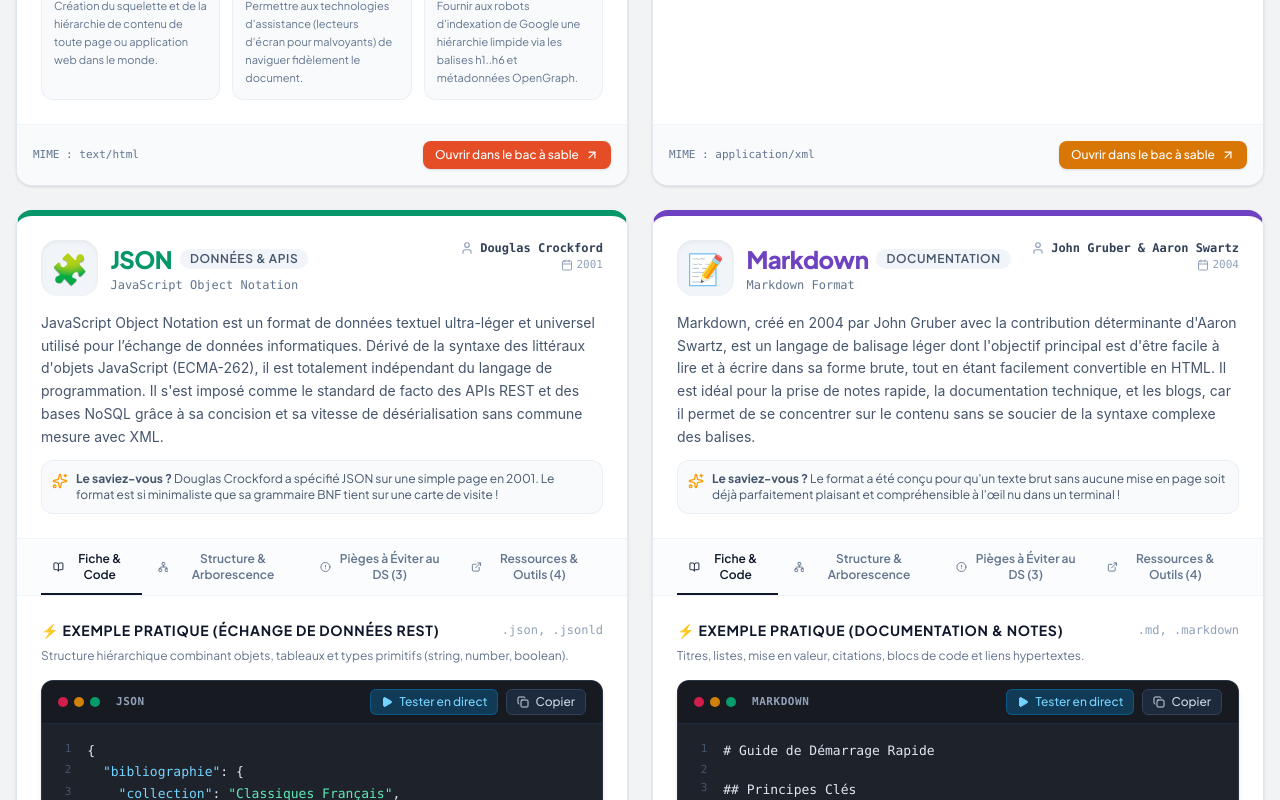
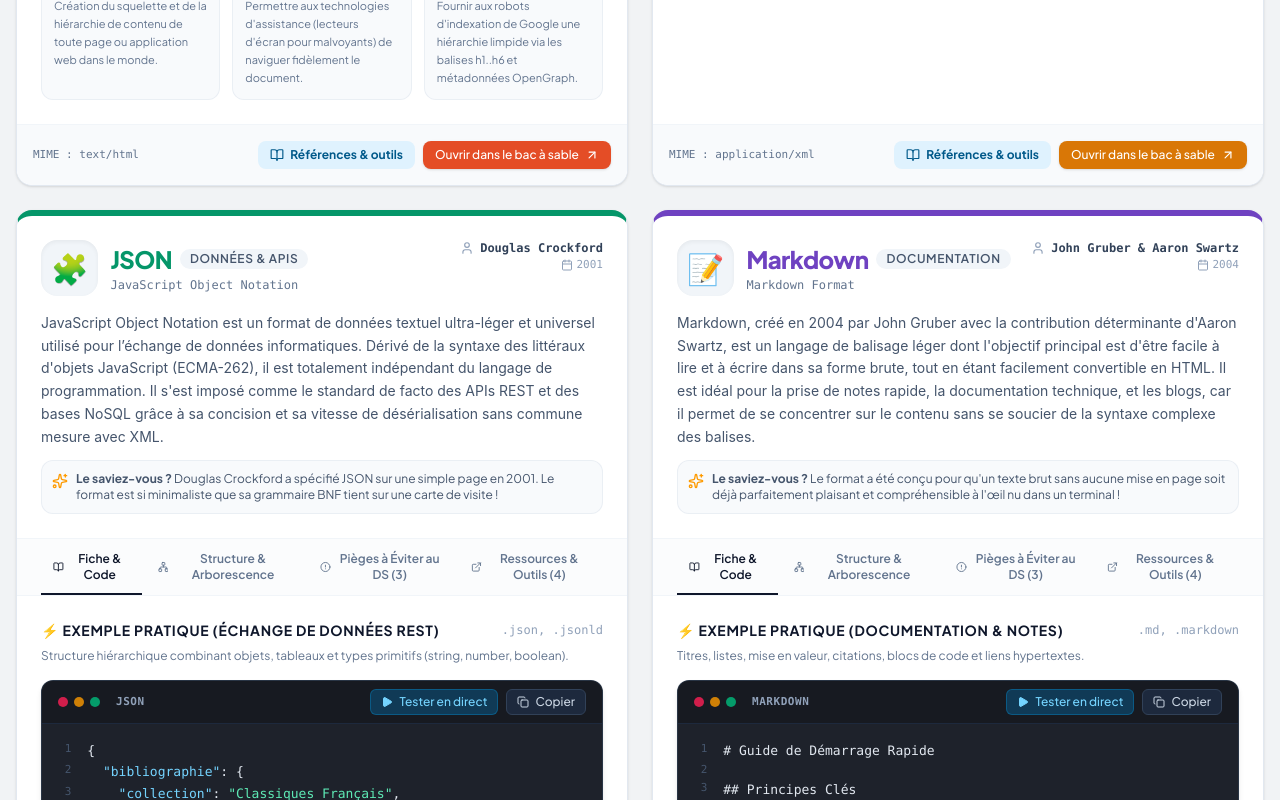
Before and after one commit to Bouguen/ds-1, a React (Vite) app: page / in a window 1280 px wide. Shown: the part 3120-3920 px from the top of the page. Built offline with nearby package versions, Linux system fonts and the light colour scheme.

Commit message:
feat: add direct references and tools link to each course card

```diff
--- a/src/components/LanguageCard.tsx
+++ b/src/components/LanguageCard.tsx
@@ -20,9 +20,10 @@ import {
 interface LanguageCardProps {
   language: LanguageData;
   onOpenSandbox: (langId: string) => void;
+  onOpenResources: (langId: string) => void;
 }
 
-export const LanguageCard: React.FC<LanguageCardProps> = ({ language, onOpenSandbox }) => {
+export const LanguageCard: React.FC<LanguageCardProps> = ({ language, onOpenSandbox, onOpenResources }) => {
   const [activeSubTab, setActiveSubTab] = useState<'overview' | 'tree' | 'pitfalls' | 'resources'>('overview');
   const [expandedConcepts, setExpandedConcepts] = useState<boolean>(true);
   const [showSupplementary, setShowSupplementary] = useState(false);
@@ -348,6 +349,15 @@ export const LanguageCard: React.FC<LanguageCardProps> = ({ language, onOpenSand
         <div className="flex items-center gap-2 text-slate-500 font-mono text-[11px]">
           <span>MIME : {language.mimeType}</span>
         </div>
+        <div className="flex flex-wrap justify-end items-center gap-2">
+          <button
+            type="button"
+            onClick={() => onOpenResources(language.id)}
+            className="inline-flex items-center gap-1.5 px-3 py-1.5 rounded-lg text-sky-800 dark:text-sky-200 bg-sky-100 dark:bg-sky-950 hover:bg-sky-200 dark:hover:bg-sky-900 font-bold transition-all cursor-pointer"
+          >
+            <BookOpen className="w-3.5 h-3.5" aria-hidden="true" />
+            <span>Références & outils</span>
+          </button>
         <button
           onClick={() => onOpenSandbox(language.id)}
           className="inline-flex items-center gap-1.5 px-3 py-1.5 rounded-lg text-white font-medium shadow-sm transition-all cursor-pointer"
@@ -356,6 +366,7 @@ export const LanguageCard: React.FC<LanguageCardProps> = ({ language, onOpenSand
           <span>Ouvrir dans le bac à sable</span>
           <ArrowUpRight className="w-3.5 h-3.5" />
         </button>
+        </div>
       </div>
     </article>
   );
```
